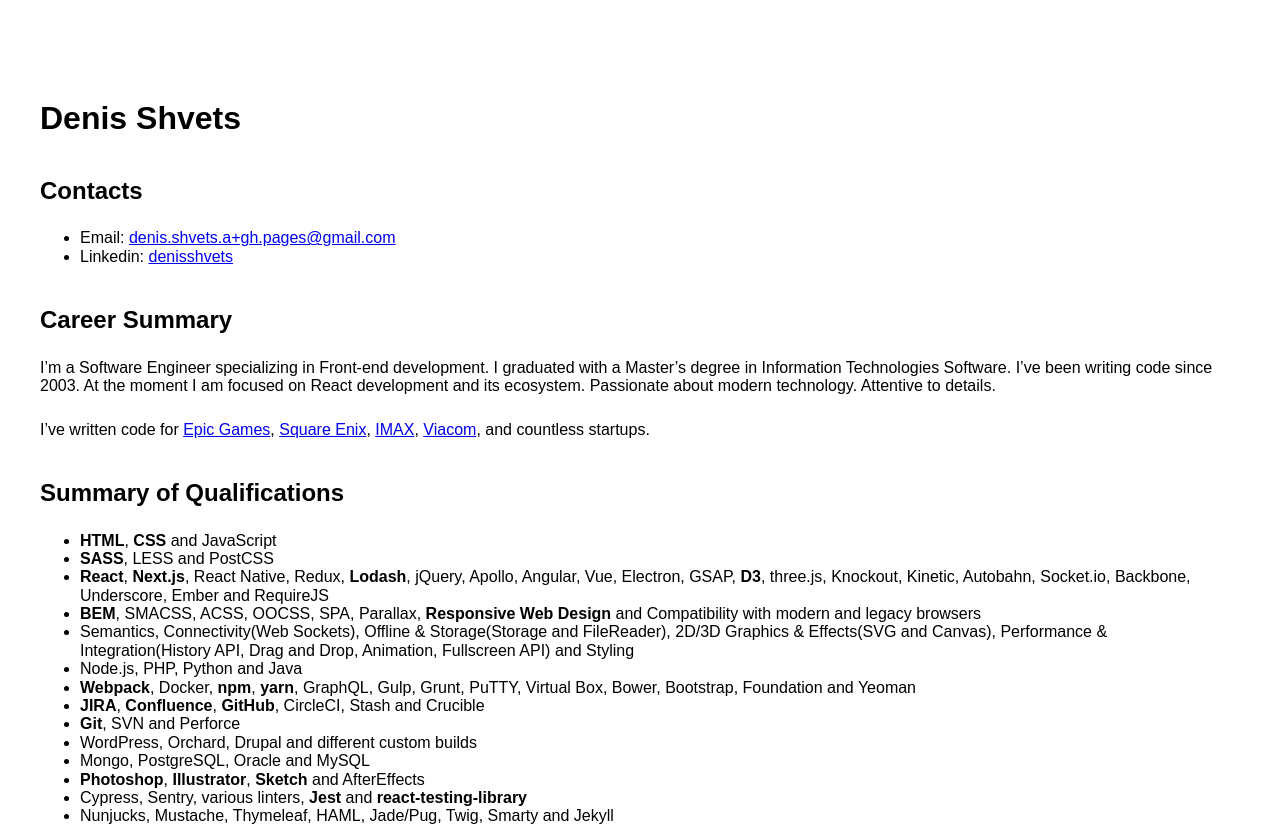
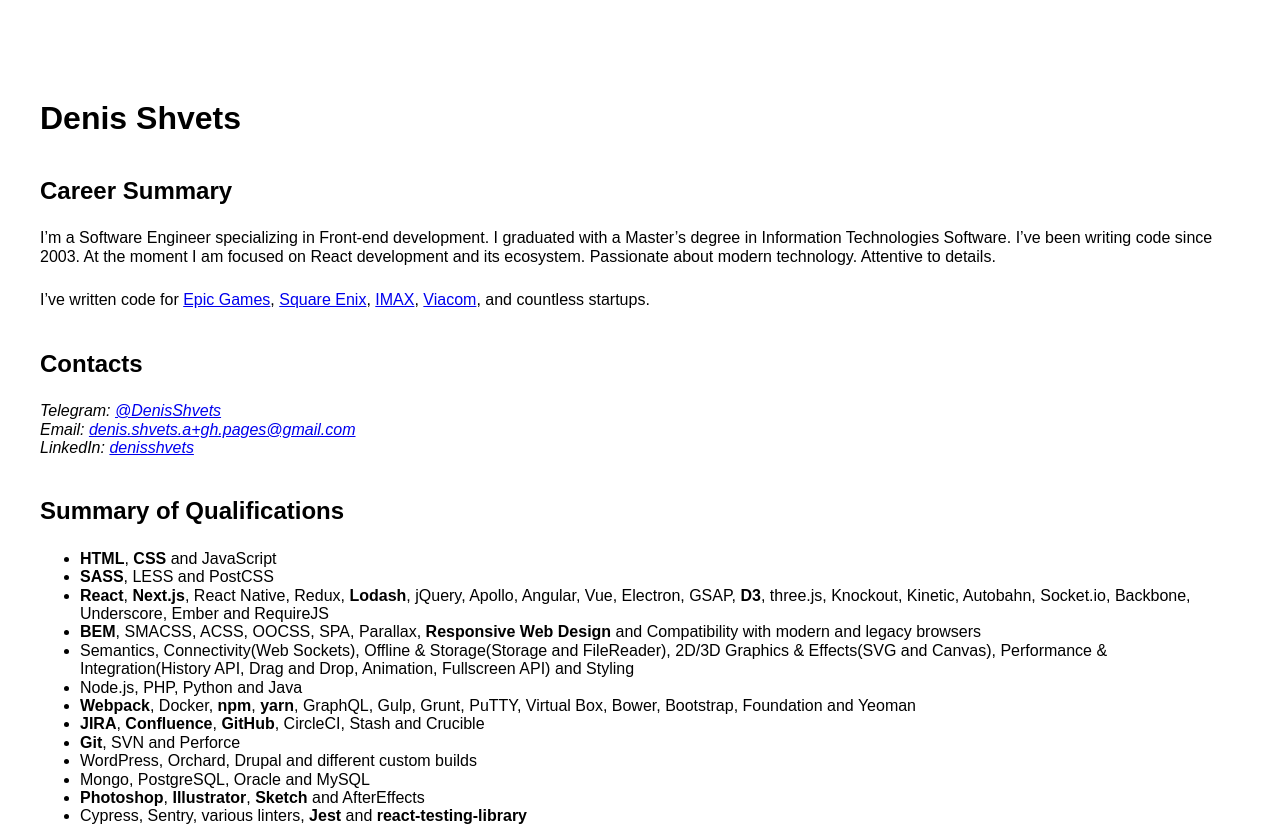
Before and after one commit to denis-shvets/denis-shvets.github.io, a Next.js app: page / in a window 1280 px wide. Shown: the top 826 px of the page. Built offline with nearby package versions, Linux system fonts and the light colour scheme.

Commit message:
updated `Contacts` section content

```diff
--- a/pages/index.tsx
+++ b/pages/index.tsx
@@ -16,27 +16,6 @@ function HomePage() {
       </Head>
       <article>
         <h1>{NAME}</h1>
-        <section>
-          <h2>Contacts</h2>
-          <ul>
-            <li>
-              Email:{' '}
-              <a href="mailto:denis.shvets.a+gh.pages@gmail.com">
-                denis.shvets.a+gh.pages@gmail.com
-              </a>
-            </li>
-            <li>
-              Linkedin:{' '}
-              <a
-                href="https://www.linkedin.com/in/denisshvets/"
-                target="_blank"
-                rel="noopener noreferrer"
-              >
-                denisshvets
-              </a>
-            </li>
-          </ul>
-        </section>
         <section>
           <h2>Career Summary</h2>
           <p>
@@ -81,6 +60,37 @@ function HomePage() {
             </a>
             , and countless startups.
           </p>
+        </section>
+        <section>
+          <h2>Contacts</h2>
+          <address>
+            <div>
+              Telegram:{' '}
+              <a
+                href="https://telegram.me/DenisShvets"
+                target="_blank"
+                rel="noopener noreferrer"
+              >
+                @DenisShvets
+              </a>
+            </div>
+            <div>
+              Email:{' '}
+              <a href="mailto:denis.shvets.a+gh.pages@gmail.com">
+                denis.shvets.a+gh.pages@gmail.com
+              </a>
+            </div>
+            <div>
+              LinkedIn:{' '}
+              <a
+                href="https://www.linkedin.com/in/denisshvets/"
+                target="_blank"
+                rel="noopener noreferrer"
+              >
+                denisshvets
+              </a>
+            </div>
+          </address>
         </section>
         <section>
           <h2>Summary of Qualifications</h2>
--- a/styles/home.module.scss
+++ b/styles/home.module.scss
@@ -24,10 +24,14 @@
   }
 
   section {
-    margin-top: 40px;
+    &:not(:first-child) {
+      margin-top: 40px;
+    }
 
     > * {
-      margin-top: 25px;
+      &:not(:first-child) {
+        margin-top: 25px;
+      }
     }
 
     h3 {
```
